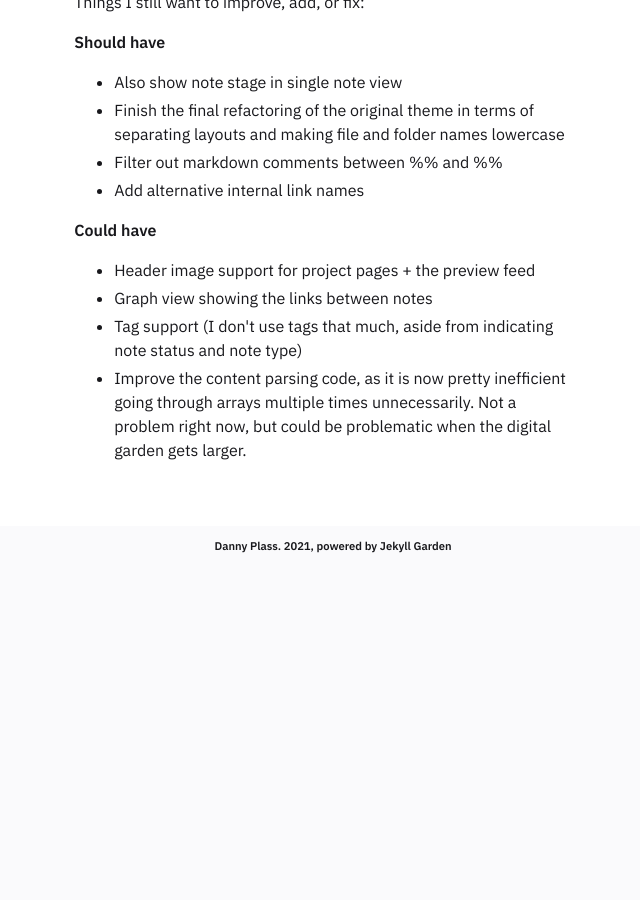
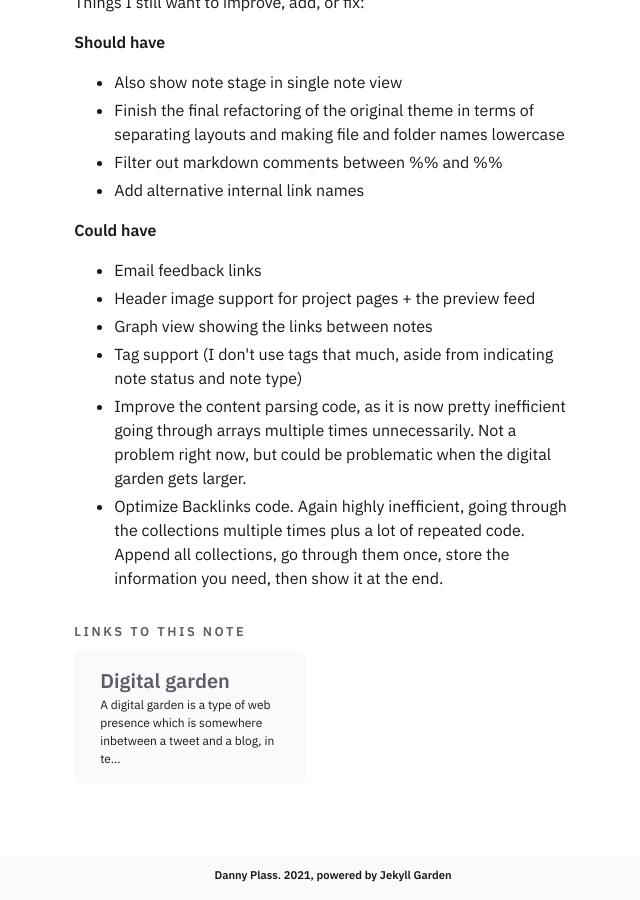
Before and after one commit to dplass/dplass.github.io, a Jekyll site: the page built from _notes/public/site setup.md, in a window 1280 px wide and 900 px high, scrolled down 914 px. Shown: the whole window, without its empty margins (317-957 px from the left). Built offline with Jekyll 4.4.1, drawn with Linux system fonts in a browser that asks for light colours; before the commit the page ends 1536 px from its top, so only the background shows below that; part of the change alters nothing that is shown.

Commit message:
Re-added backlinks listing for notes.
Re-added backlinks listing for notes.

```diff
--- a/_includes/Backlinks.html
+++ b/_includes/Backlinks.html
@@ -30,8 +30,9 @@
 {%- endcomment -%}
 
 <!-- Add backlinks to the current page -->
+<!-- dplss: Again, terrible coding. such a waste to go through all the pages multiple times + repeated code for different collections -->
 {%- assign link_count = 0 -%}
-{%- assign wiki_link_title = '[' | append: page.title | append: ']' -%}
+{%- assign wiki_link_title = '[' | append: page.slug | append: ']' -%}
 {%- for note in site.notes -%}
         {%- if note.url != page.url -%}
             {%- if note.content contains wiki_link_title -%}
@@ -39,7 +40,14 @@
             {%- endif -%}
     {%- endif -%}
 {%- endfor -%}
-{%- for note in site.posts -%}
+{%- for note in site.research -%}
+        {%- if note.url != page.url -%}
+            {%- if note.content contains wiki_link_title -%}
+                {%- assign link_count = link_count | plus:1 -%}
+            {%- endif -%}
+    {%- endif -%}
+{%- endfor -%}
+{%- for note in site.education -%}
         {%- if note.url != page.url -%}
             {%- if note.content contains wiki_link_title -%}
                 {%- assign link_count = link_count | plus:1 -%}
@@ -54,7 +62,6 @@
     {%- endif -%}
 {%- endfor -%}
 {%- if link_count > 0 -%}
-{%- assign wiki_link_title = '[' | append: page.title | append: ']' -%}
 {%- assign display_class = 'hide' -%}
 {%- if site.preferences.backlinks.enabled -%}
 {%- assign display_class = 'show' -%}
--- a/_layouts/pagewithbacklink.html
+++ b/_layouts/pagewithbacklink.html
@@ -19,6 +19,7 @@ layout: default
             </div>
         <h1>{{page.title}}</h1>
         {%- include Content.html -%}
+        {%- include Backlinks.html -%}
         </div>
         {%- include Footer.html -%}
     </main>
--- a/_notes/public/site setup.md
+++ b/_notes/public/site setup.md
@@ -28,7 +28,9 @@ Things I still want to improve, add, or fix:
 - Add alternative internal link names
 
 **Could have**
+- Email feedback links
 - Header image support for project pages + the preview feed
 - Graph view showing the links between notes
 - Tag support (I don't use tags that much, aside from indicating note status and note type)
 - Improve the content parsing code, as it is now pretty inefficient going through arrays multiple times unnecessarily. Not a problem right now, but could be problematic when the digital garden gets larger.
+- Optimize Backlinks code. Again highly inefficient, going through the collections multiple times plus a lot of repeated code. Append all collections, go through them once, store the information you need, then show it at the end.
```
